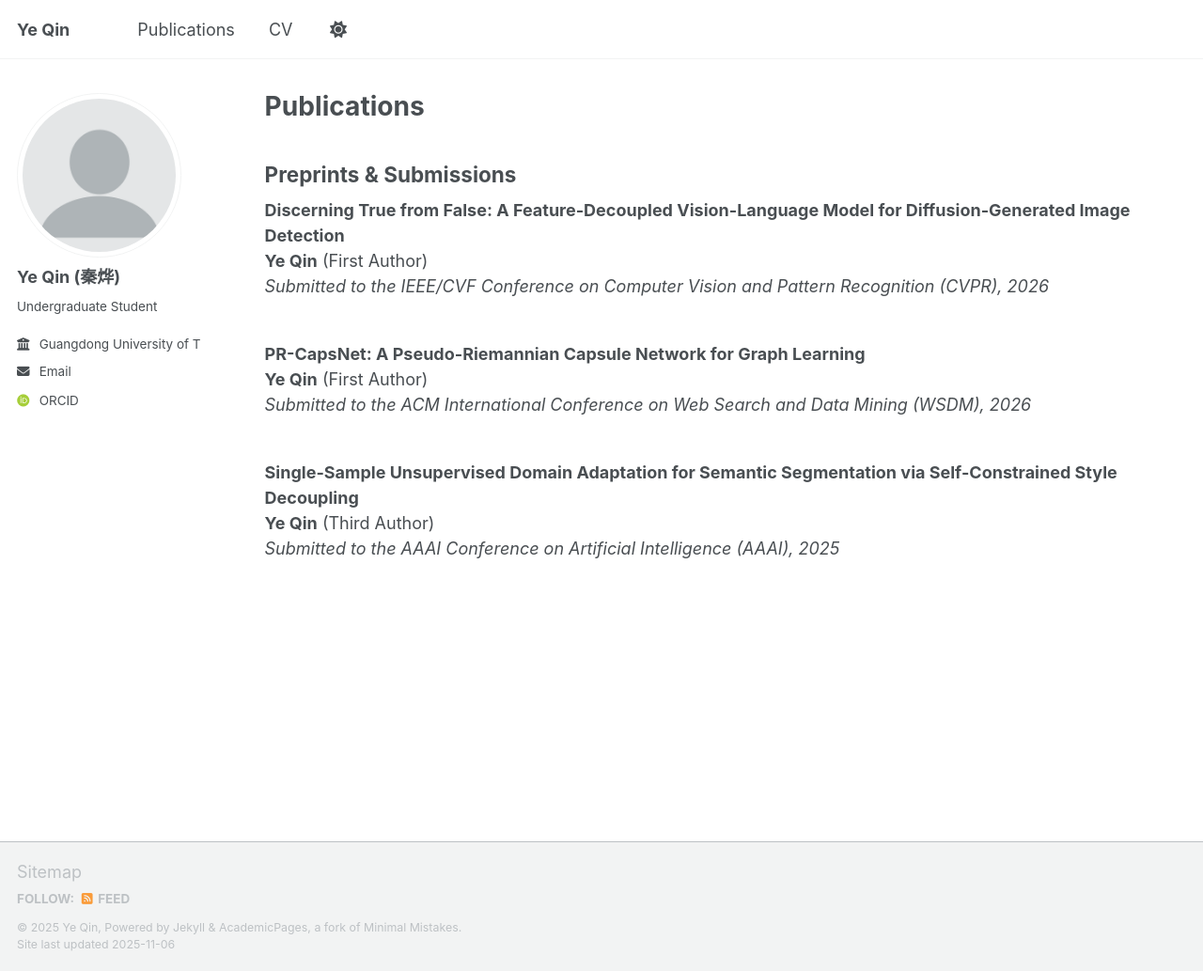
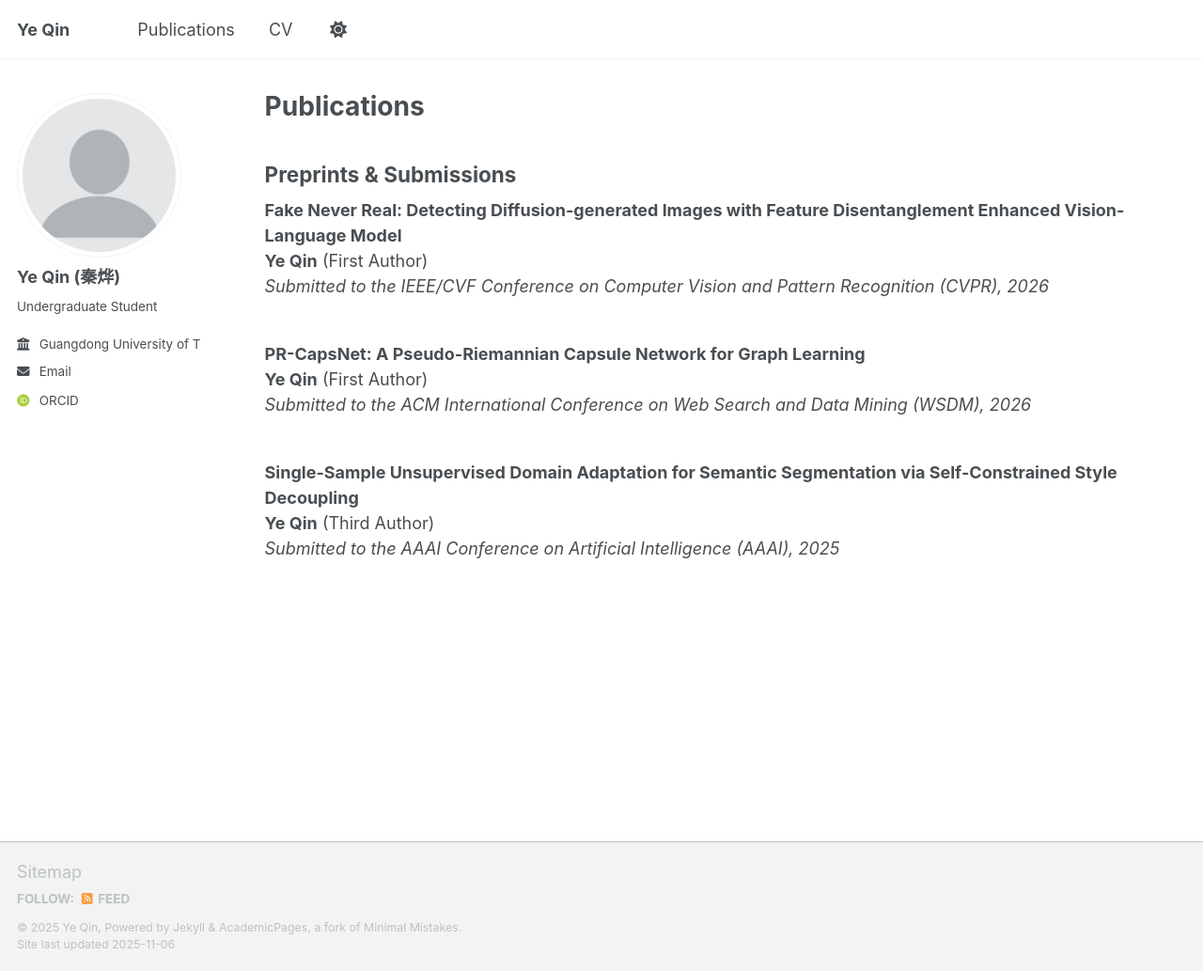
Before and after one commit to suannaige/suannaige.github.io, a Jekyll site: the page built from _pages/publications.md, in a window 1280 px wide and 1033 px high. Shown: the whole window at 94% size. Built offline with Jekyll 4.4.1, drawn with Linux system fonts in a browser that asks for light colours; some web fonts are replaced; a script that is not in the unit is left out.

```diff
--- a/_pages/publications.md
+++ b/_pages/publications.md
@@ -8,7 +8,7 @@ author_profile: true
 ## Preprints & Submissions
 
 <div style="margin-bottom: 2.5em;">
-<strong>Discerning True from False: A Feature-Decoupled Vision-Language Model for Diffusion-Generated Image Detection</strong><br>
+<strong>Fake Never Real: Detecting Diffusion-generated lmages with Feature Disentanglement Enhanced Vision-Language Model </strong><br>
 <strong>Ye Qin</strong> (First Author)<br>
 <em>Submitted to the IEEE/CVF Conference on Computer Vision and Pattern Recognition (CVPR), 2026</em>
 </div>
```
